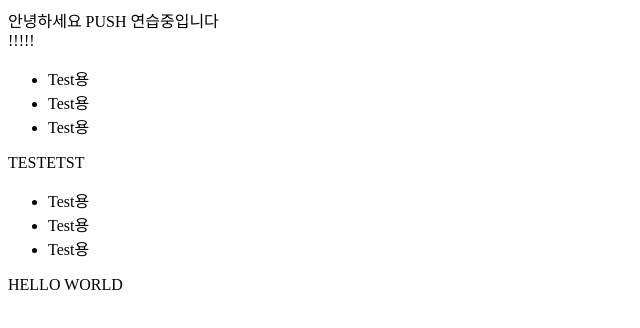
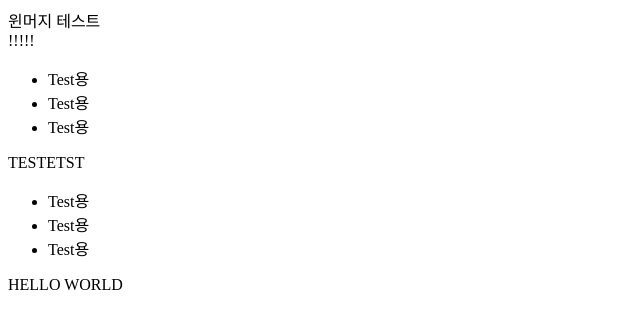
Before and after one commit to xian3967/secondSourceTreeLecture, a plain HTML site: page index.html in a window 1280 px wide. Shown: the whole page, without its empty margins (0-640 px from the left). Drawn offline with Linux system fonts and the light colour scheme.

Commit message:
win TEST

```diff
--- a/index.html
+++ b/index.html
@@ -11,7 +11,7 @@
     $(,.TEST_jquery).html('TESTETSTTTTT');
   })(jQuery);
   </script>
-  <div>안녕하세요 PUSH 연습중입니다</div>
+  <div>윈머지 테스트</div>
   <div class="TEST_jquery_01"></div>
   <div class="TEST_jquery"></div>
   <div>!!!!!</div>
```
